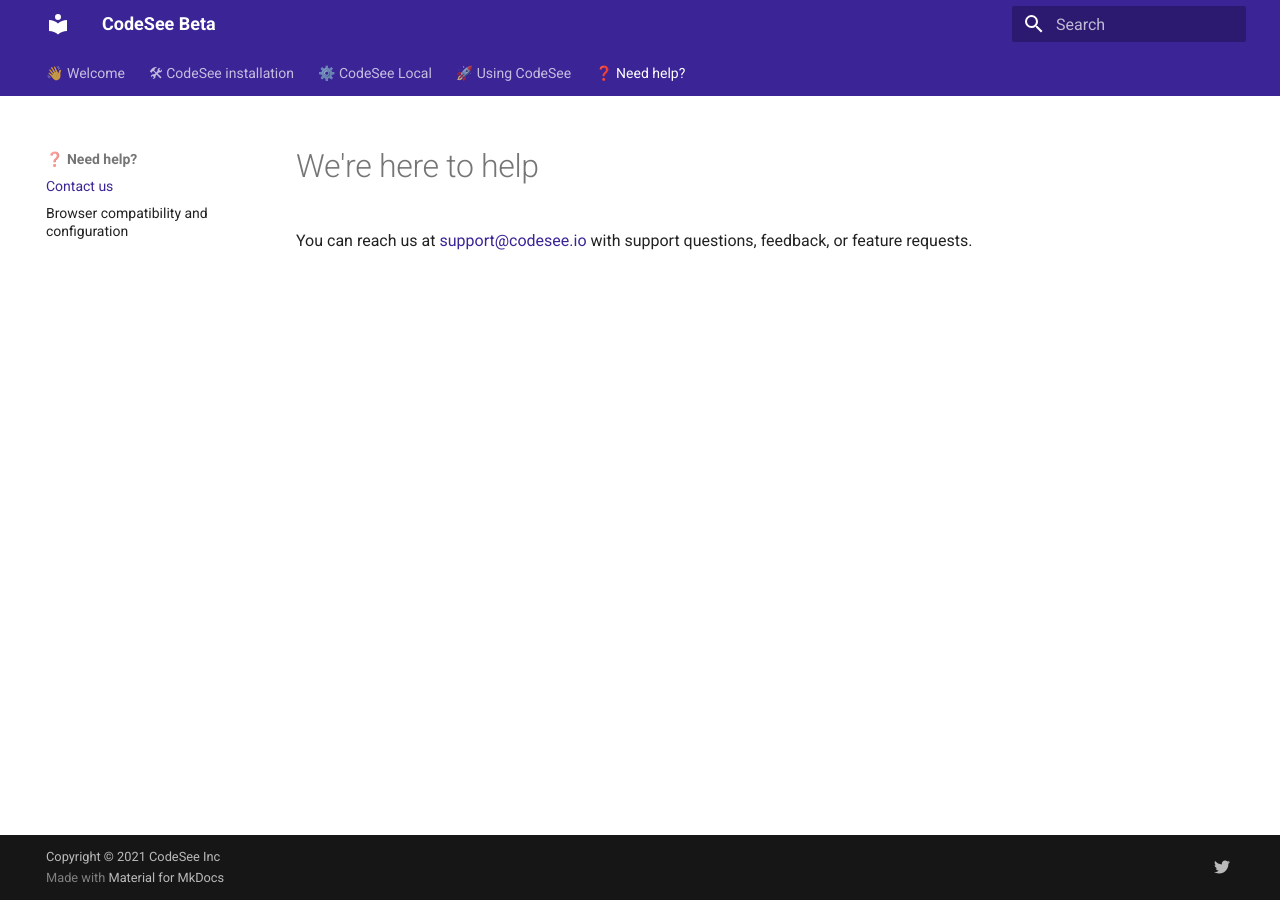
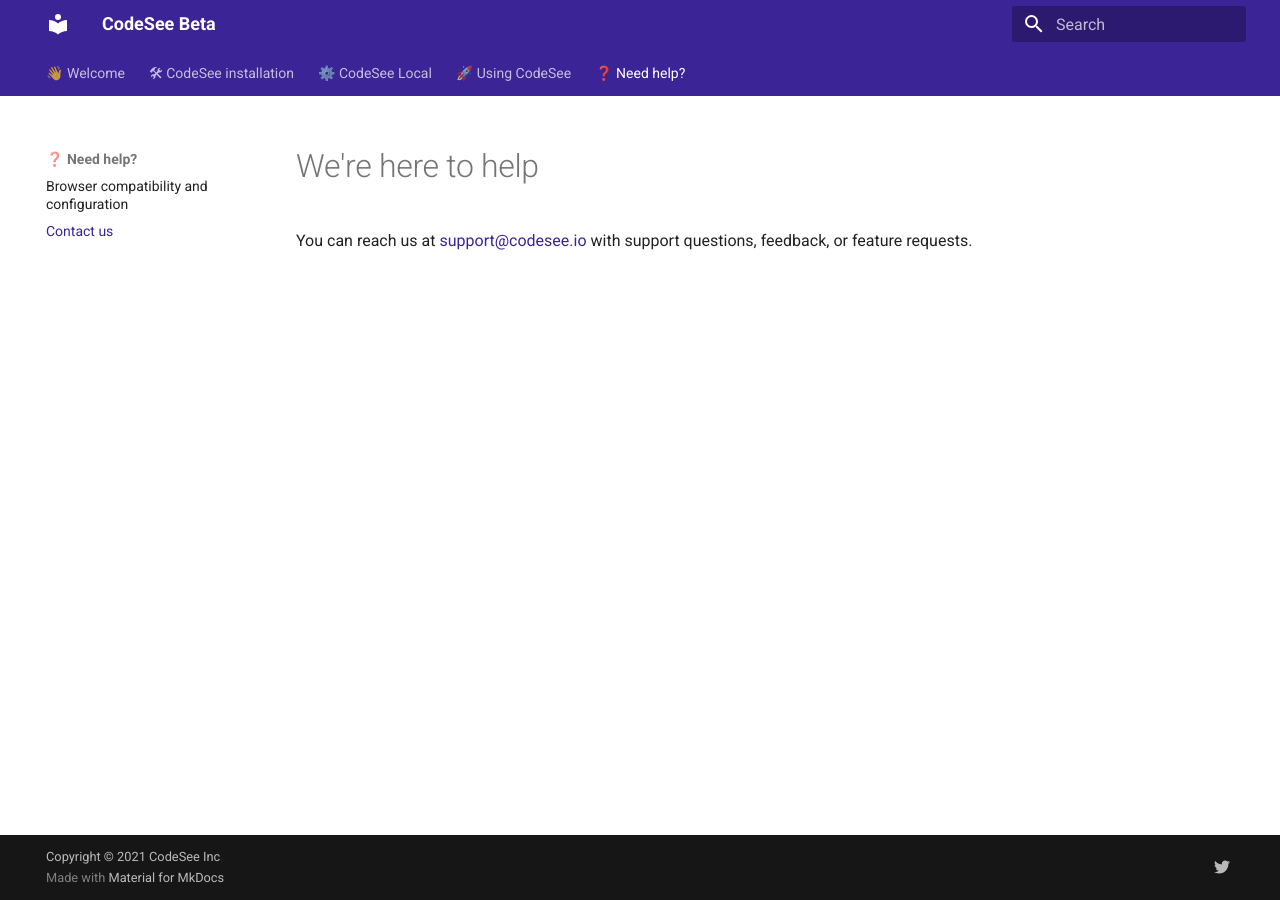
Before and after one commit to Codesee-io/docs, an MkDocs documentation site: the page built from docs/help/contact.md, in a window 1280 px wide. Built offline with MkDocs 1.6.1 and Material for MkDocs 9.7.7, drawn with Linux system fonts in a browser that asks for light colours; comment, search, counter and statistics services are not loaded; part of the change alters nothing that is shown.

```diff
--- a/mkdocs.yml
+++ b/mkdocs.yml
@@ -26,8 +26,8 @@ nav:
     - Using Data Flows: use/data-flows.md
     - Using Stories: use/stories.md
   - ❓ Need help?:
+    - Browser compatibility and configuration: help/browser-setup.md
     - Contact us: help/contact.md
-    - Browser compatibility and configuration: help/browser-setup.md
 theme:
   name: material
   favicon: img/favicon-32x32.png
```
